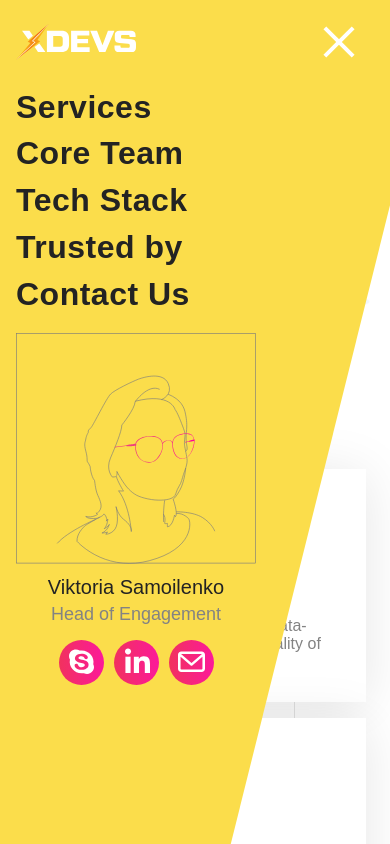
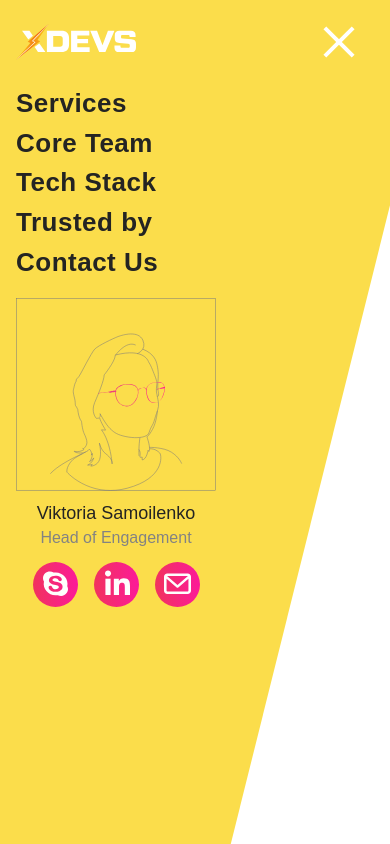
Before and after one commit to XDEVS-PRO/XDEVS-website, a Vue app: page / in a window 390 px wide. Both pictures are taken after a click on the element 339 px from the left and 44 px from the top of the page. Shown: the top 844 px of the page. Built offline with nearby package versions, Linux system fonts and the light colour scheme.

Commit message:
[tech-block] add styles for mob menu and some styles for fonts

```diff
--- a/src/assets/styles/_fonts.scss
+++ b/src/assets/styles/_fonts.scss
@@ -6,6 +6,7 @@
   url('/fonts/Gordita-Light.ttf') format('truetype');
   font-weight: 300;
   font-style: normal;
+  font-display: swap;
 }
 
 @font-face {
@@ -16,6 +17,7 @@
   url('/fonts/Gordita-Regular.ttf') format('truetype');
   font-weight: 400;
   font-style: normal;
+  font-display: swap;
 }
 
 @font-face {
@@ -26,6 +28,7 @@
   url('/fonts/Gordita-Medium.ttf') format('truetype');
   font-weight: 500;
   font-style: normal;
+  font-display: swap;
 }
 
 @font-face {
@@ -36,6 +39,7 @@
   url('/fonts/Gordita-Bold.ttf') format('truetype');
   font-weight: 700;
   font-style: normal;
+  font-display: swap;
 }
 
 @font-face {
@@ -46,4 +50,5 @@
   url('/fonts/Gordita-Black.ttf') format('truetype');
   font-weight: 900;
   font-style: normal;
+  font-display: swap;
 }
--- a/src/components/header.vue
+++ b/src/components/header.vue
@@ -38,6 +38,7 @@
            :key="linkIndex"
            href="#"
            v-scroll-to="`${linkBtn.link}`"
+           @click="isShow()"
         >{{linkBtn.title}}</a>
         <div class="mobile-menu-list_contact">
           <img class="mobile-menu-list_contact-img" src="/img/contact-us/per-i.svg" />
@@ -51,6 +52,7 @@
         </div>
       </ul>
       <div class="mobile-menu_bg"></div>
+      <div class="mobile-menu_bg-deep"></div>
     </div>
   </header>
 </template>
@@ -296,14 +298,27 @@ export default class HeaderBlock extends Vue {
 
 // mobile menu list and bg
 .mobile-menu {
+  display: none;
   transition: all 1s ease-out;
   transform: translateX(-130%);
   height: 0;
+
+  @include for-average() {
+    display: block;
+  }
 
   &.active {
     transition: all 1s ease-out;
     transform: translateX(0);
     margin-right: 20px;
+
+    .mobile-menu-list {
+      opacity: 1;
+    }
+
+    .mobile-menu_bg-deep {
+      opacity: 1;
+    }
   }
 
   &_bg {
@@ -315,6 +330,22 @@ export default class HeaderBlock extends Vue {
     right: 0;
     z-index: -1;
     transform: rotate(14deg) scale(2) translate(-30%, 10%);
+
+    &-deep {
+      position: absolute;
+      transition: opacity 1s ease-out;
+      background-color: #fff;
+      //background-color: red;
+      z-index: -2;
+      width: 100vh;
+      height: 100vh;
+      top: 0;
+      bottom: 0;
+      left: 0;
+      right: 0;
+      //transform: translateX(-44%);
+      opacity: 0;
+    }
   }
 
   &-list {
@@ -322,6 +353,8 @@ export default class HeaderBlock extends Vue {
     flex-direction: column;
     padding-left: 30px;
     align-items: center;
+    opacity: 0;
+    transition: opacity 3s ease-out;
 
     @include for-small() {
       align-items: flex-start;
@@ -334,10 +367,10 @@ export default class HeaderBlock extends Vue {
       font-weight: 600;
       letter-spacing: 0.5px;
       padding-bottom: 10px;
-      font-size: 32px;
+      font-size: 26px;
 
       @include for-verysmall() {
-        font-size: 23px;
+        font-size: 18px;
       }
     }
 
@@ -349,7 +382,7 @@ export default class HeaderBlock extends Vue {
       }
 
       &-img {
-        max-width: 240px;
+        max-width: 200px;
         width: 100%;
         margin: 10px 0 0 0;
 
@@ -360,7 +393,7 @@ export default class HeaderBlock extends Vue {
       }
 
       &-title {
-        font-size: 20px;
+        font-size: 18px;
         color: #232323;
         padding: 8px 0 5px 0;
       }
@@ -369,6 +402,7 @@ export default class HeaderBlock extends Vue {
         color: #838383;
         font-weight: 300;
         padding-bottom: 10px;
+        font-size: 16px;
       }
 
       &-links {
@@ -381,7 +415,7 @@ export default class HeaderBlock extends Vue {
         }
 
         &-icon {
-          margin: 5px;
+          margin: 5px 8px;
         }
       }
     }
```
Also changed, not shown: 1 other file (tests, documents, lock files or other folders).
